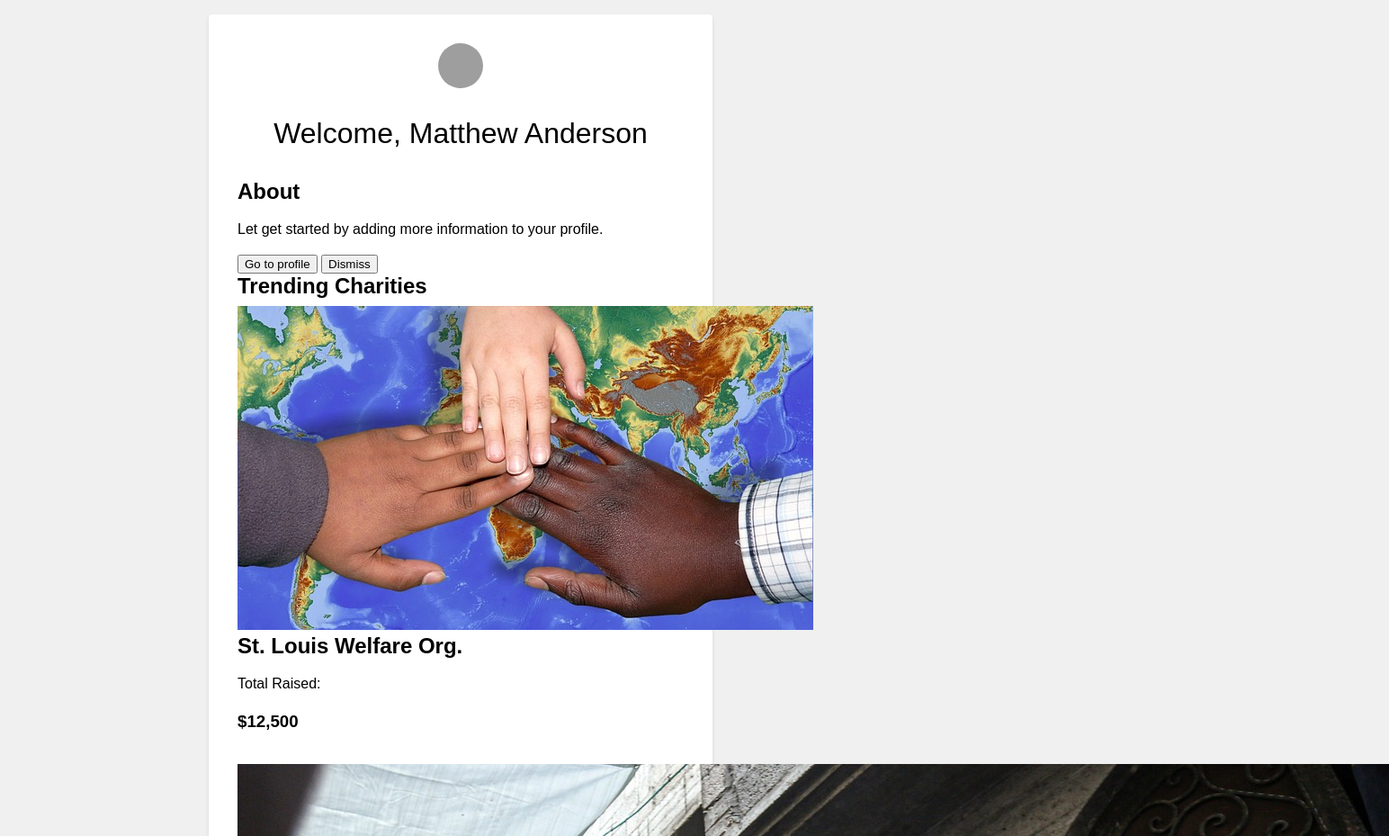
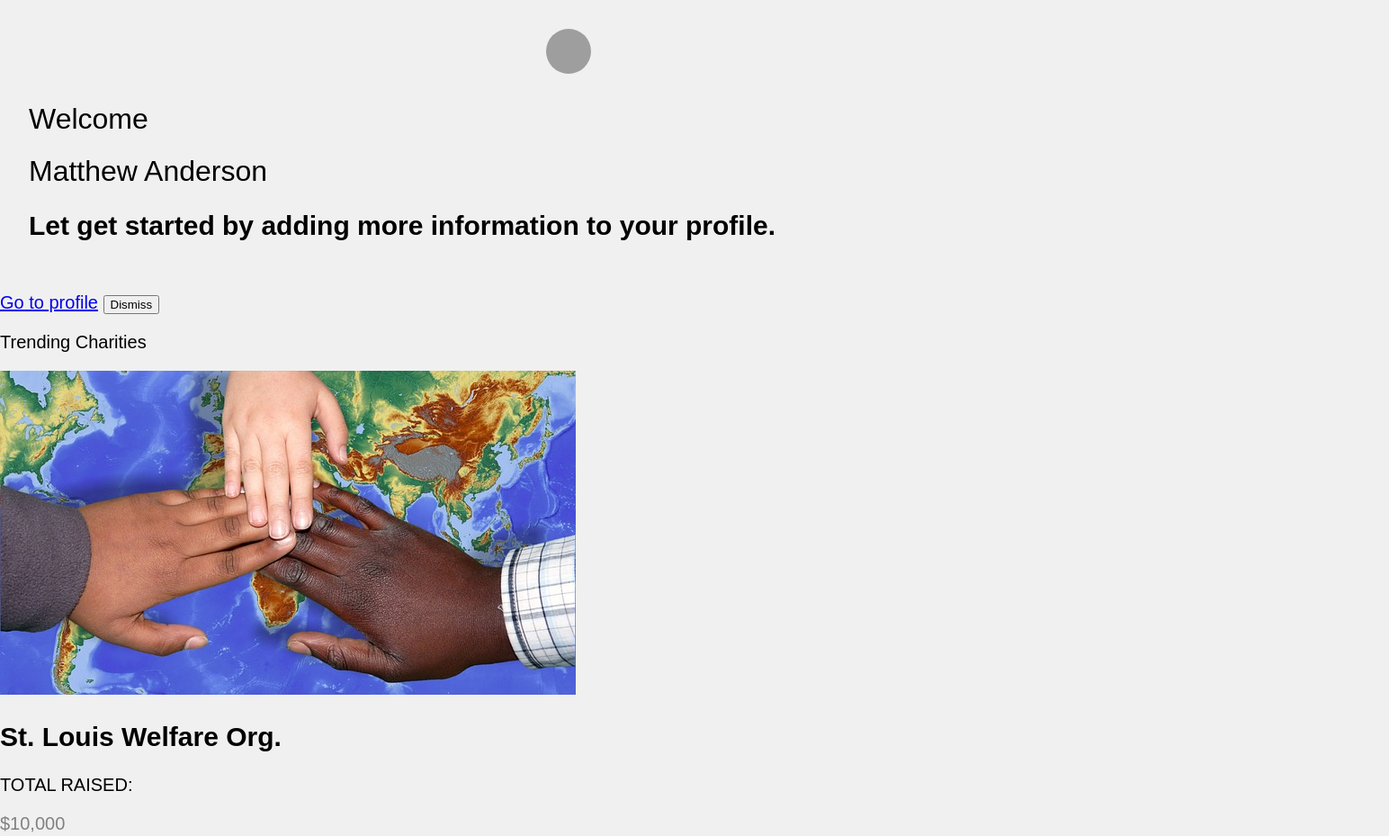
Before and after one commit to AnaAmayaH/mtm6201-midterm, a plain HTML site: page page-two.html in a window 1280 px wide. Shown: the top 929 px of the page at 90% size, 1544 px wide, since content can reach past the window. Drawn offline with nearby package versions, Linux system fonts and the light colour scheme; grey boxes are pictures that could not be loaded.

Commit message:
id changes

```diff
--- a/css/style.css
+++ b/css/style.css
@@ -1,8 +1,11 @@
 body{
-  width: 80%;
-  margin: 1em auto;
-  padding: 1em;
-  box-sizing: border-box;
+  background-color: white;
+  font-family: 'Open Sans', sans-serif;
+  max-width: 1200px;
+  margin: auto;
+  font-size: 20px;
+ width: auto;
+
 }
 h1 {font: 1em sans-serif;
 font-size: 32px;}
@@ -52,13 +55,13 @@ form {
     background-color: #f0f0f0;
 }
 
-.profile-container {
-    width: 50%;
+.profile-name {
+    width: 100%;
     margin: 0 auto;
     padding: 2rem;
-    background-color: #fff;
+
     border-radius: 4px;
-    box-shadow: 0 2px 4px rgba(0, 0, 0, 0.1);
+
 }
 
 .profile-container h1 {
@@ -118,5 +121,6 @@ form {
    black,
 }
 .number {
+  color: gray;
 
 }
--- a/page-two.html
+++ b/page-two.html
@@ -14,24 +14,25 @@
 </head>
 
 <body>
-  <header></header>
-  <div class="profile-container">
+  <header>
+  <div class="profile-name">
     <img src="img/medium-shot-night-portrait.jpeg" alt="Profile Image" class="profile-image">
-    <h1>Welcome, Matthew Anderson</h1>
+    <h1 class="clear-h1">Welcome</h1>
+    <h1>Matthew Anderson</h1>
+    <h2>Let get started by adding more information to your profile.</h2>
+  </div>
+     <div>
+      <a id="button-3" href="page-three.html"> Go to profile</a>
 
-    <div class="profile-info">
-      <h2>About</h2>
-      <p>Let get started by adding more information to your profile.</p>
-      <button>Go to profile</button>
       <button>Dismiss</button>
-      <h2>Trending Charities</h2>
+      </div>
+    </header>
+      <p>Trending Charities</p>
       <img src="img/migration-3129340_640.jpeg" alt="team-voluntarees" class="tea-voluntaree">
       <h2>St. Louis Welfare Org.</h2>
-      <p>Total Raised:</p><span class="number" $10,000></span></p>
+      <p>TOTAL RAISED:</p><span class="number" >$10,000</span></p>
       <h3>$12,500</h3><br>
       <img src="img/belief-6202975_1280.jpeg" alt="peopleworking" class="">
-    </div>
-  </div>
     </div>
 
   <footer>
```
Also changed, not shown: page-three.html (+1 -7 lines). Lines whose indentation alone changed are shown as unchanged.
